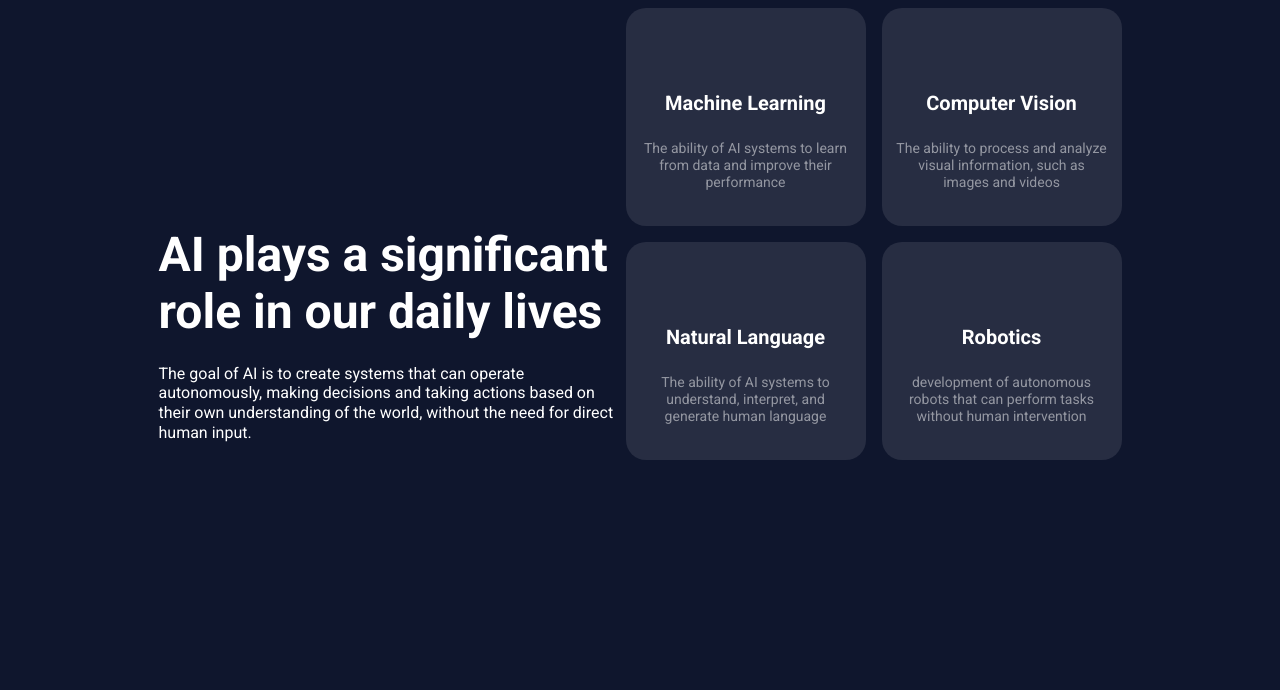
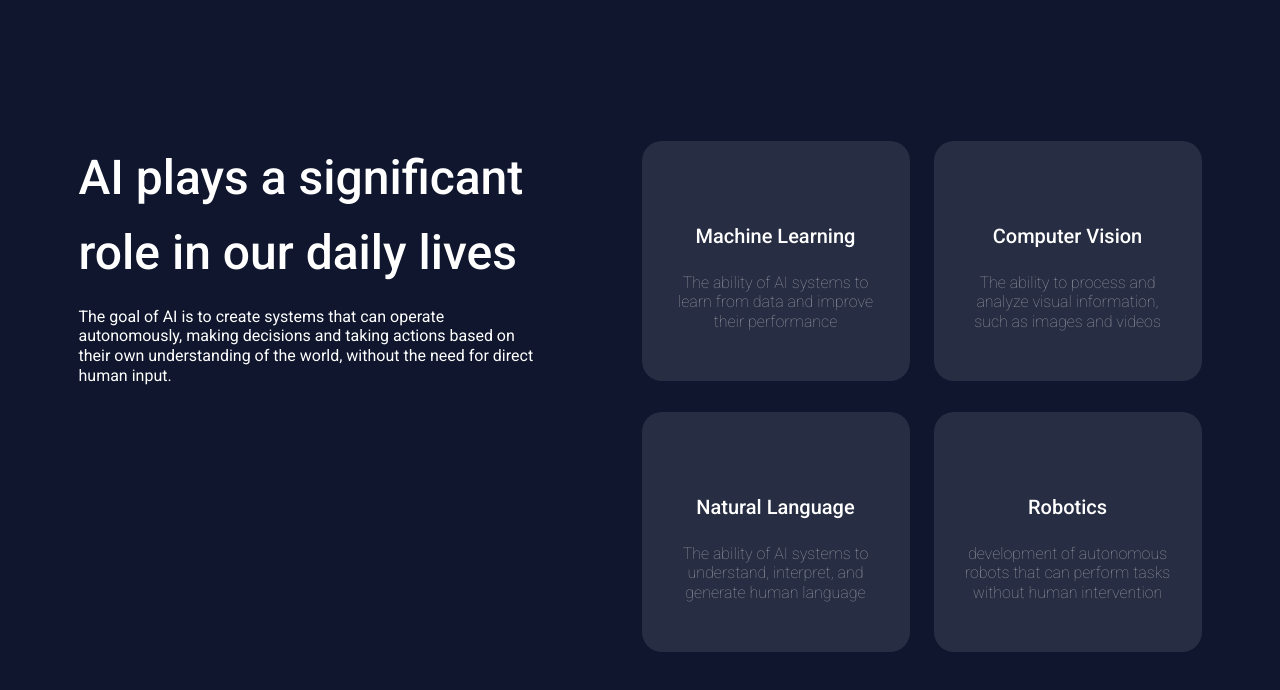
Before and after one commit to MaciejDabrowski1999/Sekcja-4-obszar, a website built with Vite: page index.html in a window 1280 px wide. Built offline with nearby package versions, Linux system fonts and the light colour scheme.

Commit message:
desktop version

```diff
--- a/src/pages/home-page/styles/home-page.scss
+++ b/src/pages/home-page/styles/home-page.scss
@@ -9,13 +9,13 @@ h1{
     font-size: 48px;
     line-height: 1.56;
     letter-spacing: -0.2%;
-    font-weight:bold;
+    font-weight:500;
 }
 h2 {
     font-size: 32px;
     line-height: 1.56;
     letter-spacing: -0.2%;
-    font-weight:bold;
+    font-weight:500;
 }
 h3{
     font-size: 20px;
@@ -25,7 +25,7 @@ p {
     color: var(--color-secondary);
     font-size: 16px;
     line-height: 1.24;
-    font-weight: normal;
+    font-weight: 400;
 }
 .home-page{
     display: flex;
@@ -36,8 +36,8 @@ p {
 }
 .banner{
     margin: 48px 0 0 0;
-    width: 375px;
-    height: min(220px);
+    width: 100%;
+    min-height: 220px;
     &_header{
         height: 80px;
         padding: 0 16px;
@@ -57,9 +57,12 @@ p {
 };
 .banner-ad{
     margin-bottom: 64px;
+    min-width: 200px;
+    min-height: 842px;
     &_box{
-        width: 343px;
+        width: 91.4%;
         height: 196px;
+        margin: 0 auto;
         margin-top: 16px;
         border-radius: 20px;
         background-color: var(--color-secondary2);
@@ -112,7 +115,7 @@ p {
         display: flex;
         flex-wrap: wrap;
         width: 496px;
-        height: 460px;
+        min-height: 460px;
     &_box{
         width: 240px;
         height: 218px;
@@ -149,16 +152,41 @@ p {
     };
     };
 }
-@media only screen and (min-width: 992px) {
+@media only screen and (min-width: 1200px ) {
     .home-page{
         flex-direction: row;
+        margin-top: 11%;
+        align-items:start;
     };
     .banner{
         width: 467px;
         height: 232px;
-        margin: 159px 0px 0px 0px;
+        margin: 0 7.5% 0 0;
+        &_title{
+            line-height: 1.56;
+        }
+
         &_description{
-            margin: 24px 0 0 0;
+            margin: 16px 0 0 0;
+        };
+    };
+    .banner-ad{
+        width: 560px;
+        height: 511px;
+        margin: 0;
+        &_box{
+            width: 268px;
+            height: 240px;
+            margin: 0 12px 31px 0;
+        };
+        &_box:nth-child(even){
+            margin: 0 0 0 12px;
+        };
+        &_description{
+            padding: 0 16px;
+            text-align: center;
+            font-weight: 200;
+            font-size: 16px;
         };
     };
 
```
